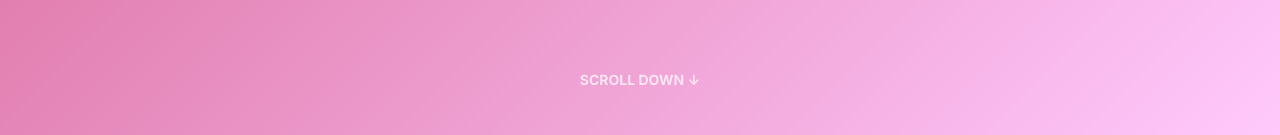
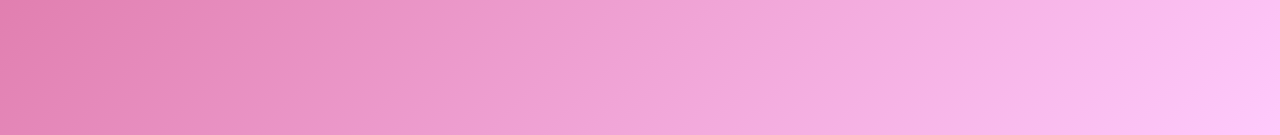
Before and after one commit to OscarMonash/iloveceles, a Next.js app in the folder my-app/: page / in a window 1280 px wide. Shown: the part 665-800 px from the top of the page. Built offline with nearby package versions, Linux system fonts and the light colour scheme.

Commit message:
edited the love letter

```diff
--- a/my-app/app/components/LoveLetter.jsx
+++ b/my-app/app/components/LoveLetter.jsx
@@ -24,7 +24,7 @@ export default function LoveLetter() {
           </p>
 
           <p>
-            Thank you so much for being with me and putting up with me even when sometimes I myself know I'm being a pain
+            Thank you so much for being with me and putting up with me when even sometimes I know I'm being a pain to deal with
           </p>
 
           <p>
@@ -32,7 +32,7 @@ export default function LoveLetter() {
           </p>
 
           <p>
-            I love you so much beb and I hope this year treats us well and that we get to do everything we wanted to do with each other (and go on that trip)
+            I love you so so much beb and I hope this year treats us well and that we get to do everything we wanted to do with each other (and go on that trip)
           </p>
 
           <p>
--- a/my-app/app/components/ValentinesText.jsx
+++ b/my-app/app/components/ValentinesText.jsx
@@ -141,11 +141,6 @@ export default function ValentineText() {
           </div>
         ))}
       </div>
-
-      {/* Scroll Indicator */}
-      <div className="absolute bottom-10 text-white animate-bounce text-sm font-bold opacity-70">
-        SCROLL DOWN ↓
-      </div>
     </div>
   );
 }
--- a/my-app/app/page.jsx
+++ b/my-app/app/page.jsx
@@ -27,15 +27,9 @@ export default function HomePage() {
     >
 
       <ScrollHearts />
-
-      {/* --- FIX IS HERE --- */}
-      {/* Removed "h-screen" and "flex".
-          We let the ValentineText component (which is 100vh internally)
-          and GSAP handle the sizing. */}
       <section className="w-full relative z-10">
         <ValentineText />
       </section>
-      {/* ------------------- */}
 
       <section className="w-full relative z-10 py-20 backdrop-blur-sm">
         <PhotoGallery />
```
